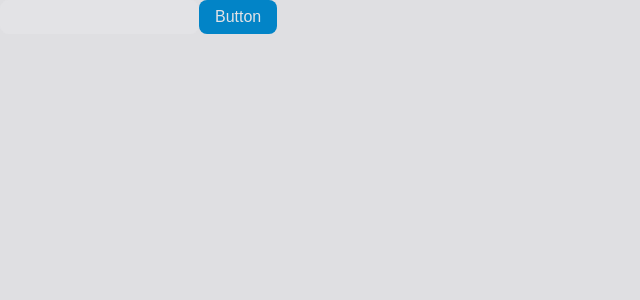
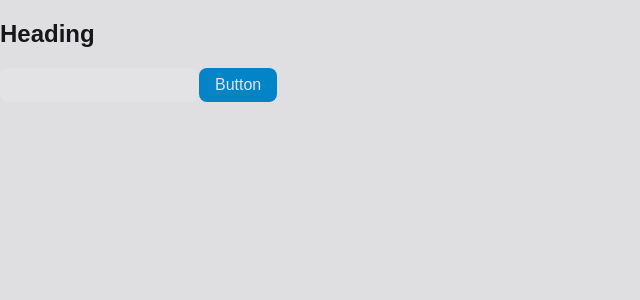
Before and after one commit to resultfulness/dashboard, a React (Vite) app: page /login in a window 1280 px wide. Shown: the top 300 px of the page, without its empty margins (0-640 px from the left). Built offline with nearby package versions, Linux system fonts and the light colour scheme; a web font is replaced by a local one.

Commit message:
add heading component

```diff
--- /dev/null
+++ b/src/components/atoms/text-heading.css
@@ -0,0 +1,4 @@
+.text-heading {
+    font: var(--font-heading);
+    margin: 0;
+}
--- a/src/components/atoms/text-heading.tsx
+++ b/src/components/atoms/text-heading.tsx
@@ -1,3 +1,27 @@
-export default function TextHeading() {
-    return <div>TextHeading</div>;
+interface TextHeadingProps {
+    children: React.ReactNode;
+    level: 1 | 2 | 3 | 4 | 5 | 6;
 }
+
+export default function TextHeading({ children, level }: TextHeadingProps) {
+    return (
+        <>
+            {(() => {
+                switch (level) {
+                    case 1:
+                        return <h1 className="text-heading">{children}</h1>;
+                    case 2:
+                        return <h2 className="text-heading">{children}</h2>;
+                    case 3:
+                        return <h3 className="text-heading">{children}</h3>;
+                    case 4:
+                        return <h4 className="text-heading">{children}</h4>;
+                    case 5:
+                        return <h5 className="text-heading">{children}</h5>;
+                    case 6:
+                        return <h6 className="text-heading">{children}</h6>;
+                }
+            })()}
+        </>
+    );
+}
--- a/src/pages/login.tsx
+++ b/src/pages/login.tsx
@@ -1,9 +1,13 @@
 import Button from "../components/atoms/button";
 import Input from "../components/atoms/input";
+import TextHeading from "../components/atoms/text-heading";
 
 export default function Login() {
-    return <div>
-        <Input />
-        <Button>Button</Button>
-    </div>;
+    return (
+        <div>
+            <TextHeading level={2}>Heading</TextHeading>
+            <Input />
+            <Button>Button</Button>
+        </div>
+    );
 }
```
